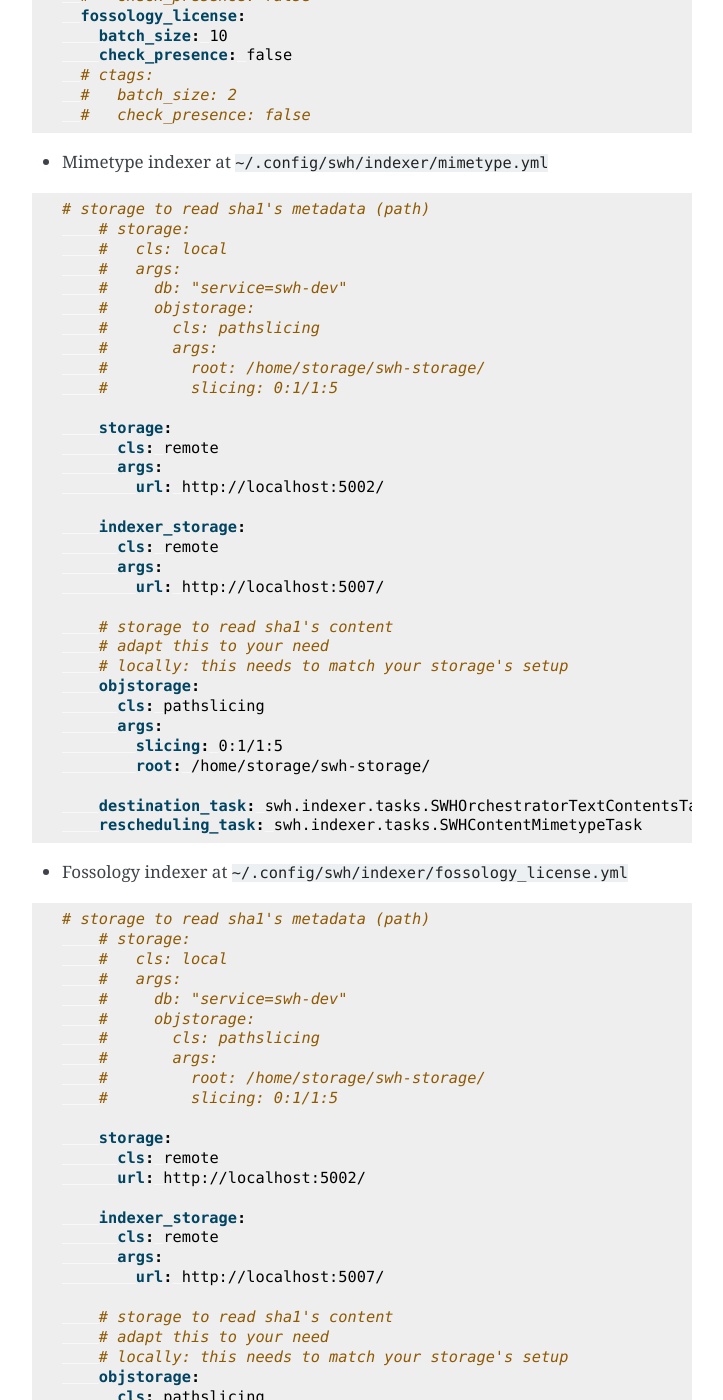
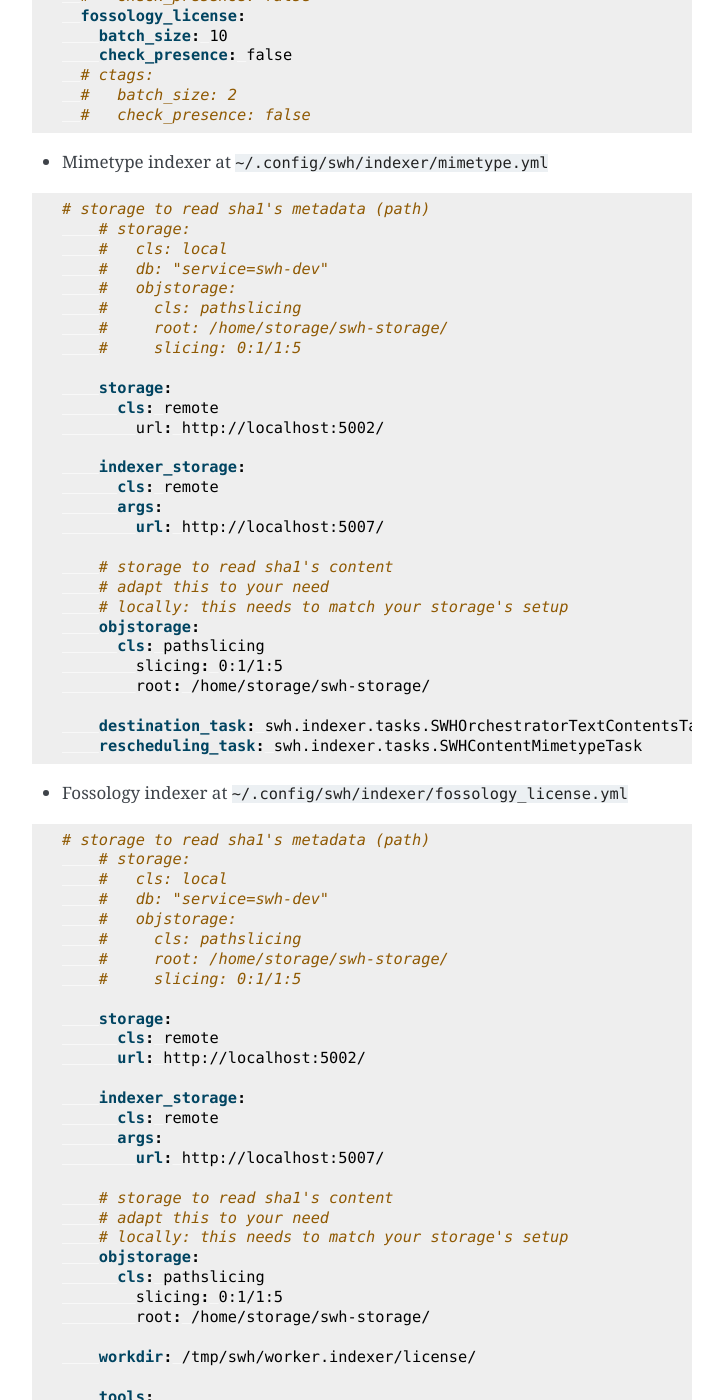
Before and after one commit to SoftwareHeritage/swh-indexer, a Sphinx documentation site: the page built from docs/dev-info.rst, in a window 1280 px wide and 1400 px high, scrolled down 604 px. Shown: the whole window, without its empty margins (388-1111 px from the left). Built offline with Sphinx 7.4.7, drawn with Linux system fonts in a browser that asks for light colours; pages that are not in the unit, such as notebooks, are missing from menus.

```diff
--- a/docs/dev-info.rst
+++ b/docs/dev-info.rst
@@ -45,18 +45,15 @@ commands:
     # storage to read sha1's metadata (path)
   	# storage:
   	#   cls: local
-  	#   args:
-  	#     db: "service=swh-dev"
-  	#     objstorage:
-  	#       cls: pathslicing
-  	#       args:
-  	#         root: /home/storage/swh-storage/
-  	#         slicing: 0:1/1:5
+  	#   db: "service=swh-dev"
+  	#   objstorage:
+  	#     cls: pathslicing
+  	#     root: /home/storage/swh-storage/
+  	#     slicing: 0:1/1:5
 
   	storage:
   	  cls: remote
-  	  args:
-  	    url: http://localhost:5002/
+	    url: http://localhost:5002/
 
   	indexer_storage:
   	  cls: remote
@@ -68,9 +65,8 @@ commands:
   	# locally: this needs to match your storage's setup
   	objstorage:
   	  cls: pathslicing
-  	  args:
-  	    slicing: 0:1/1:5
-  	    root: /home/storage/swh-storage/
+	    slicing: 0:1/1:5
+ 	    root: /home/storage/swh-storage/
 
   	destination_task: swh.indexer.tasks.SWHOrchestratorTextContentsTask
   	rescheduling_task: swh.indexer.tasks.SWHContentMimetypeTask
@@ -84,13 +80,11 @@ commands:
     # storage to read sha1's metadata (path)
   	# storage:
   	#   cls: local
-  	#   args:
-  	#     db: "service=swh-dev"
-  	#     objstorage:
-  	#       cls: pathslicing
-  	#       args:
-  	#         root: /home/storage/swh-storage/
-  	#         slicing: 0:1/1:5
+  	#   db: "service=swh-dev"
+  	#   objstorage:
+  	#     cls: pathslicing
+  	#     root: /home/storage/swh-storage/
+  	#     slicing: 0:1/1:5
 
   	storage:
   	  cls: remote
@@ -106,9 +100,8 @@ commands:
   	# locally: this needs to match your storage's setup
   	objstorage:
   	  cls: pathslicing
-  	  args:
-  	    slicing: 0:1/1:5
-  	    root: /home/storage/swh-storage/
+	    slicing: 0:1/1:5
+	    root: /home/storage/swh-storage/
 
   	workdir: /tmp/swh/worker.indexer/license/
 
--- a/requirements-swh.txt
+++ b/requirements-swh.txt
@@ -1,6 +1,6 @@
 swh.core[db,http] >= 0.3
 swh.model >= 0.0.15
-swh.objstorage >= 0.0.43
+swh.objstorage >= 0.2.2
 swh.scheduler >= 0.5.2
 swh.storage >= 0.12.0
 swh.journal >= 0.1.0
```
Also changed, not shown: 4 other files.
